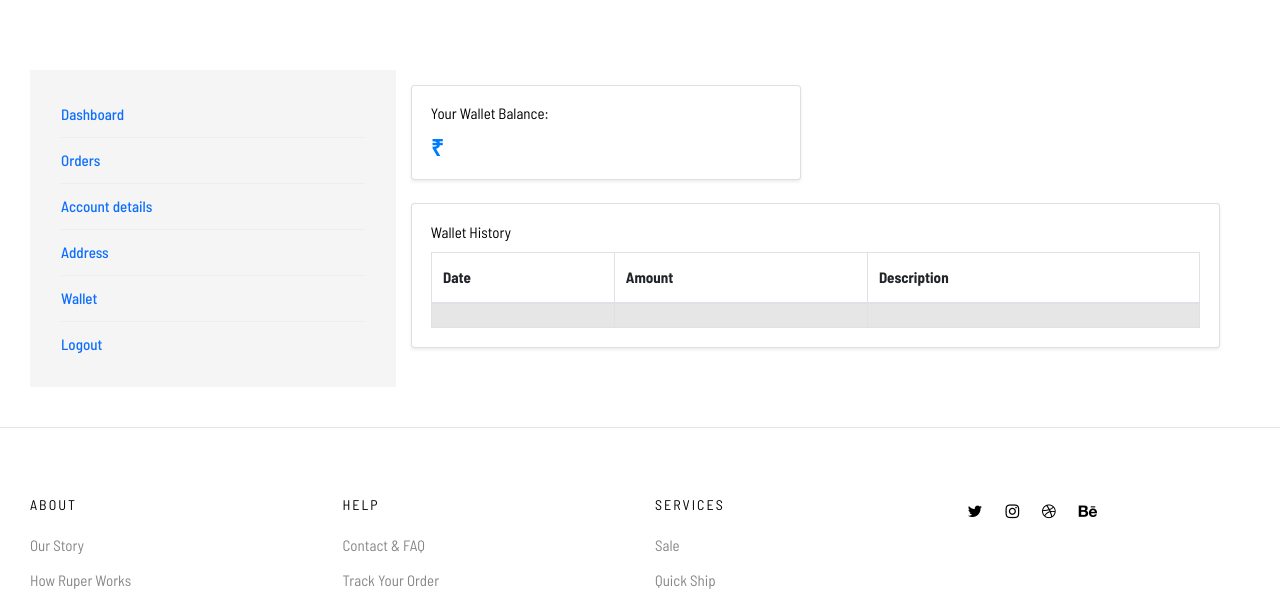
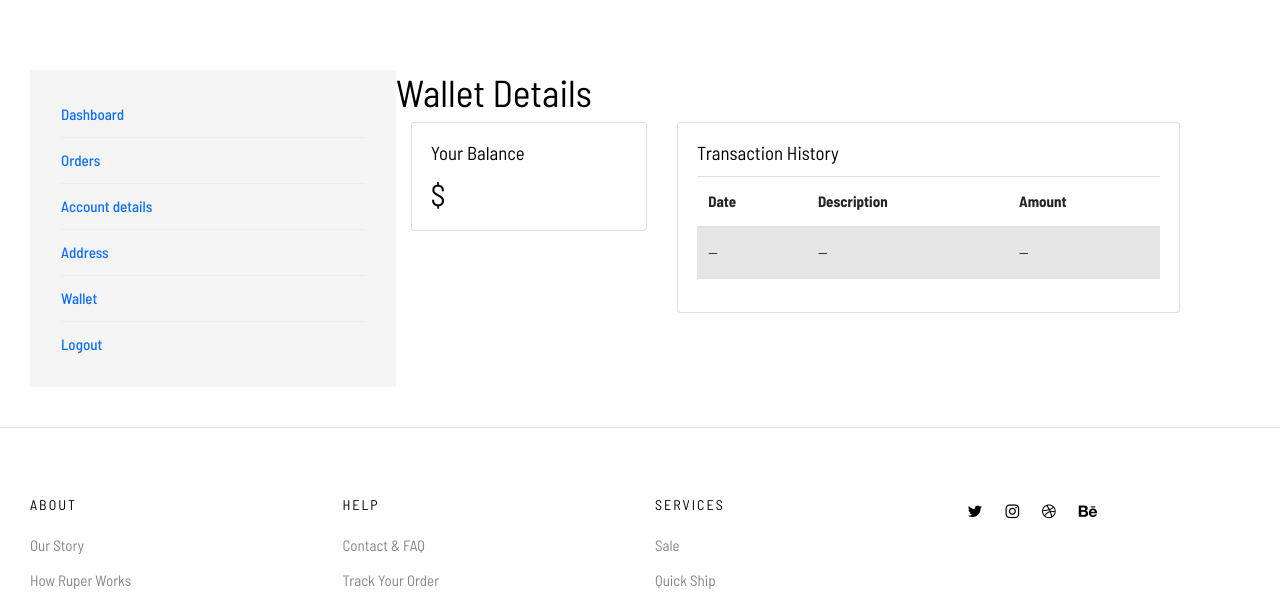
Before and after one commit to jaseemabdulla/Hygi_ecommerce, a Django app: page /user_wallet/ in a window 1280 px wide. Shown: the part 453-1056 px from the top of the page. Run offline with Django 4.2, Linux system fonts and the light colour scheme; the visitor is signed in with stand-in values (Sample User, id 1); data comes from the database, SQL or seed files in the repository; data that the repository does not hold is empty; some libraries are stand-ins or nearby versions; some web fonts are replaced.

Commit message:
fix wallet bug

```diff
--- a/templates/user/account/profile/wallet.html
+++ b/templates/user/account/profile/wallet.html
@@ -54,7 +54,7 @@
 													</li>
 												</ul>
 											</nav>
-                                                {% comment %} <div class="container mt-5">
+                                                <div class="container mt-5">
                                                     <h1>Wallet Details</h1>
                                                     <div class="row">
                                                         <div class="col-md-4">
@@ -79,9 +79,9 @@
                                                                         </thead>
                                                                         <tbody>
                                                                             <tr>
-                                                                                <td>2023-09-01</td>
-                                                                                <td>Purchase at Your Store</td>
-                                                                                <td>$50.00</td>
+                                                                                <td>--</td>
+                                                                                <td>--</td>
+                                                                                <td>--</td>
                                                                             </tr>
                                                                             <!-- Add more transaction rows here -->
                                                                         </tbody>
@@ -90,59 +90,7 @@
                                                             </div>
                                                         </div>
                                                     </div>
-                                                </div> {% endcomment %}
-												<div class="modal-body">
-													<div class="row">
-													  <div class="col-md-6 mb-4">
-														<div class="card shadow-sm">
-														  <div class="card-body">
-															<h6 class="card-title">Your Wallet Balance:</h6>
-															<h4 class="card-text text-primary font-weight-bold">
-															  ₹{{wallet.amount}}
-															</h4>
-														  </div>
-														</div>
-													  </div>
-													</div>
-
-													<div class="row">
-													  <div class="col-md-12">
-														<div class="card shadow-sm">
-														  <div class="card-body">
-															<h6 class="card-title">Wallet History</h6>
-															<div class="table-responsive">
-															  <table class="table table-bordered table-striped mb-0">
-																<thead>
-																  <tr>
-																	<th>Date</th>
-																	<th>Amount</th>
-																	<th>Description</th>
-																  </tr>
-																</thead>
-																<tbody>
-
-																  <tr>
-																	<td>
-
-																	</td>
-
-																	<td>
-
-																	</td>
-
-
-
-																	<td></td>
-																  </tr>
-
-																</tbody>
-															  </table>
-															</div>
-														  </div>
-														</div>
-													  </div>
-													</div>
-												  </div>
+                                                </div>
 
 
 										</div>
--- a/wallet/views.py
+++ b/wallet/views.py
@@ -4,10 +4,11 @@
 
 # Create your views here.
 
+
 @login_required(login_url='user_login')
 def user_wallet(request):
     user = request.user
     wallet, created = Wallet.objects.get_or_create(user=user)
     if created:
-        wallet = created
-    return render(request,'user/account/profile/wallet.html',{'wallet':wallet})
+        wallet = created  # Assign wallet to the newly created wallet object
+    return render(request, 'user/account/profile/wallet.html', {'wallet': wallet})
```
